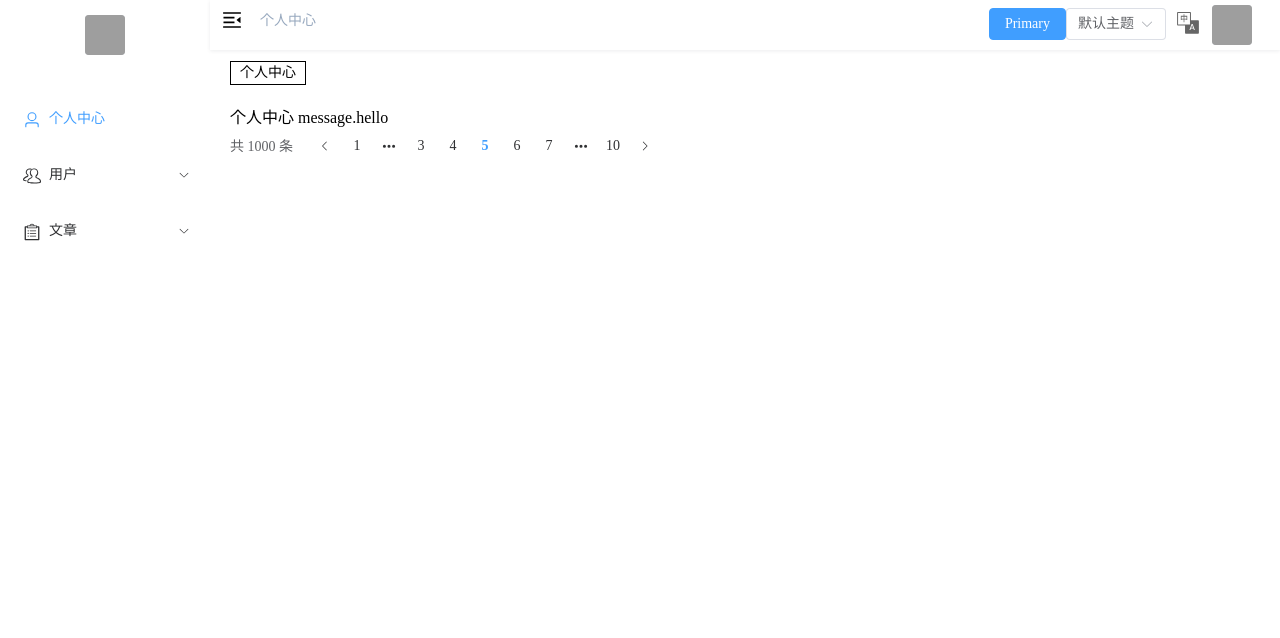
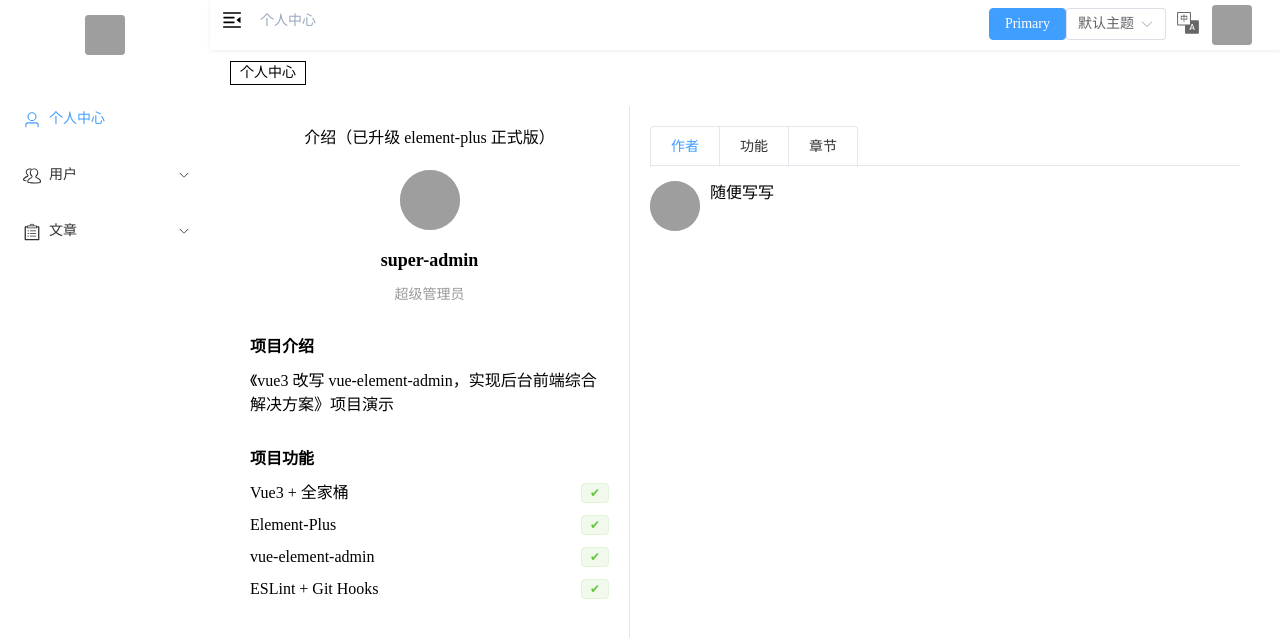
Before and after one commit to sansantang/vue3-admin, a Vue app: page /login in a window 1280 px wide. Both pictures are taken after a click on the button "登录". Shown: the top 638 px of the page. Built offline with nearby package versions, Linux system fonts and the light colour scheme; grey boxes are pictures that could not be loaded.

Commit message:
个人中心

```diff
--- a/src/views/profile/index.vue
+++ b/src/views/profile/index.vue
@@ -1,22 +1,189 @@
 <template>
-  <div class="">个人中心 {{ $t('message.hello') }}
-
-
-    <el-pagination v-model:current-page="currentPage1" :page-size="100" :size="size" :disabled="disabled"
-      :background="background" layout="total, prev, pager, next" :total="1000" />
+  <div class="app-container">
+    <!-- 左侧区域 -->
+    <div class="left-panel">
+      <div class="intro">介绍（已升级 element-plus 正式版）</div>
+      <el-avatar class="animated-avatar" src="https://res.lgdsunday.club/my-avatar.jpg" :size="60"></el-avatar>
+      <div class="user-name">super-admin</div>
+      <div class="user-role">超级管理员</div>
+      <div class="project-intro">
+        <h3>项目介绍</h3>
+        <p>《vue3 改写 vue-element-admin，实现后台前端综合解决方案》项目演示</p>
+      </div>
+      <div class="project-features">
+        <h3>项目功能</h3>
+        <ul>
+          <li>Vue3 + 全家桶 <el-tag type="success" class="tag">✔</el-tag></li>
+          <li>Element-Plus <el-tag type="success" class="tag">✔</el-tag></li>
+          <li>vue-element-admin <el-tag type="success" class="tag">✔</el-tag></li>
+          <li>ESLint + Git Hooks <el-tag type="success" class="tag">✔</el-tag></li>
+        </ul>
+      </div>
+    </div>
+    <!-- 右侧区域 -->
+    <div class="right-panel">
+      <el-tabs v-model="activeTab" type="card">
+        <el-tab-pane label="作者" name="author">
+          <div class="author-info">
+            <el-avatar src="https://example.com/author-avatar.jpg" :size="50"></el-avatar>
+            <div class="author-details">
+              <div>随便写写</div>
+            </div>
+          </div>
+        </el-tab-pane>
+        <el-tab-pane label="功能" name="function">
+          <div class="function-item">Vue3 + 全家桶</div>
+          <div class="function-item">Element-Plus</div>
+          <div class="function-item">vue-element-admin</div>
+          <div class="function-item">ESLint + Git Hooks</div>
+          <div class="function-item">
+            架构设计
+            <div class="architecture-desc">
+              阿里前端 P7 岗被称为《技术专家》，也有人喜欢叫他们为“前端架构师”，既然被称为“架构师”，那么架构设计当然是不可缺少的一环咯
+            </div>
+          </div>
+          <div class="function-item">权限验证（页面权限、功能权限、动态权限、权限配置）</div>
+          <div class="function-item">功能引导</div>
+          <div class="function-item">可配置 + 收缩侧边栏</div>
+          <div class="function-item">动态主题色</div>
+          <div class="function-item">Tags View</div>
+          <div class="function-item">svg sprite 图标</div>
+          <div class="function-item">国际化</div>
+          <div class="function-item">动态换肤</div>
+          <div class="function-item">页面搜索</div>
+          <div class="function-item">excel 导出、导入</div>
+          <div class="function-item">zip 导入</div>
+          <div class="function-item">富文本 + MarkDown 编辑器</div>
+          <div class="function-item">动态表格 + 拖拽表格 + 内联编辑表格</div>
+          <div class="function-item">统一错误处理</div>
+          <div class="function-item">发布</div>
+          <div class="function-item">其他</div>
+        </el-tab-pane>
+        <el-tab-pane label="章节" name="chapter">
+          章节相关内容
+        </el-tab-pane>
+      </el-tabs>
+    </div>
   </div>
 </template>
 
 <script setup>
-import { ref } from 'vue'
-
-
-const currentPage1 = ref(5)
-
-const size = ref('default')
-const background = ref(false)
-const disabled = ref(false)
-
+import { ref } from 'vue';
+const activeTab = ref('author');
 </script>
 
-<style lang="scss" scoped></style>
+<style scoped>
+.app-container {
+  display: flex;
+  height: 100vh;
+}
+
+.left-panel {
+  width: 400px;
+  padding: 20px;
+  border-right: 1px solid #e6e6e6;
+  text-align: center;
+}
+
+.intro {
+  font-size: 16px;
+  margin-bottom: 20px;
+}
+
+.animated-avatar {
+  position: relative;
+  cursor: pointer;
+}
+
+.animated-avatar:hover::before {
+  content: 'Hello 超级管理员';
+  position: absolute;
+  top: -40px;
+  left: 50%;
+  transform: translateX(-50%);
+  background-color: rgba(0, 0, 0, 0.7);
+  color: #fff;
+  padding: 5px 10px;
+  border-radius: 4px;
+  animation: fadeIn 0.3s ease-in-out;
+}
+
+@keyframes fadeIn {
+  from {
+    opacity: 0;
+    transform: translateX(-50%) translateY(-10px);
+  }
+
+  to {
+    opacity: 1;
+    transform: translateX(-50%) translateY(0);
+  }
+}
+
+.user-name {
+  font-size: 18px;
+  font-weight: bold;
+  margin: 10px 0;
+}
+
+.user-role {
+  font-size: 14px;
+  color: #999;
+  margin-bottom: 20px;
+}
+
+.project-intro,
+.project-features {
+  text-align: left;
+  margin-top: 30px;
+}
+
+.project-intro h3,
+.project-features h3 {
+  font-size: 16px;
+  margin-bottom: 10px;
+}
+
+.project-features ul {
+  list-style: none;
+  padding: 0;
+}
+
+.project-features li {
+  display: flex;
+  justify-content: space-between;
+  align-items: center;
+  margin-bottom: 8px;
+}
+
+.tag {
+  height: 20px;
+  line-height: 20px;
+  padding: 0 8px;
+  font-size: 12px;
+}
+
+.right-panel {
+  flex: 1;
+  padding: 20px;
+}
+
+.author-info {
+  display: flex;
+  align-items: flex-start;
+}
+
+.author-details {
+  margin-left: 10px;
+}
+
+.function-item {
+  margin-bottom: 8px;
+}
+
+.architecture-desc {
+  font-size: 12px;
+  color: #666;
+  margin-top: 5px;
+}
+</style>
```
